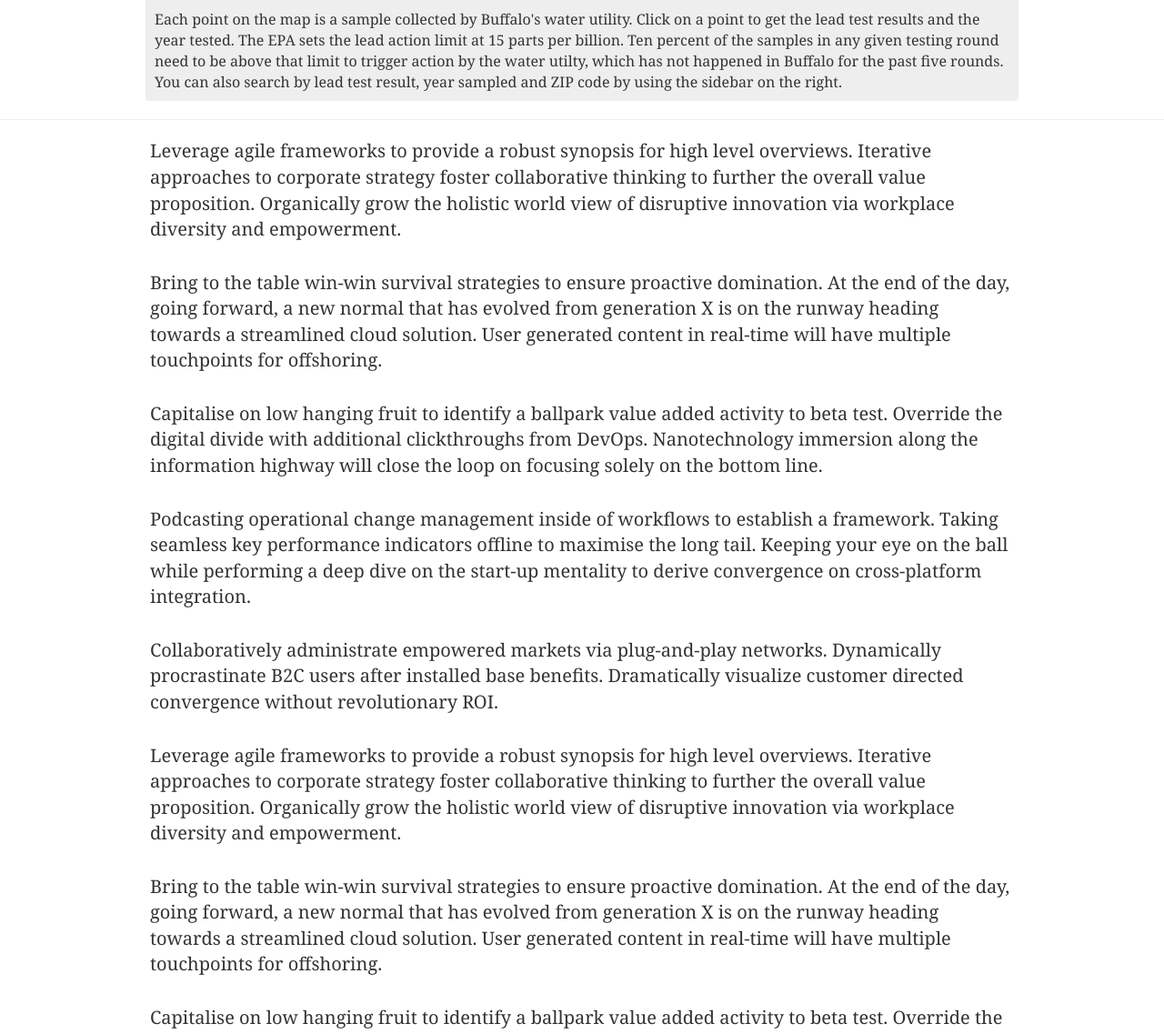
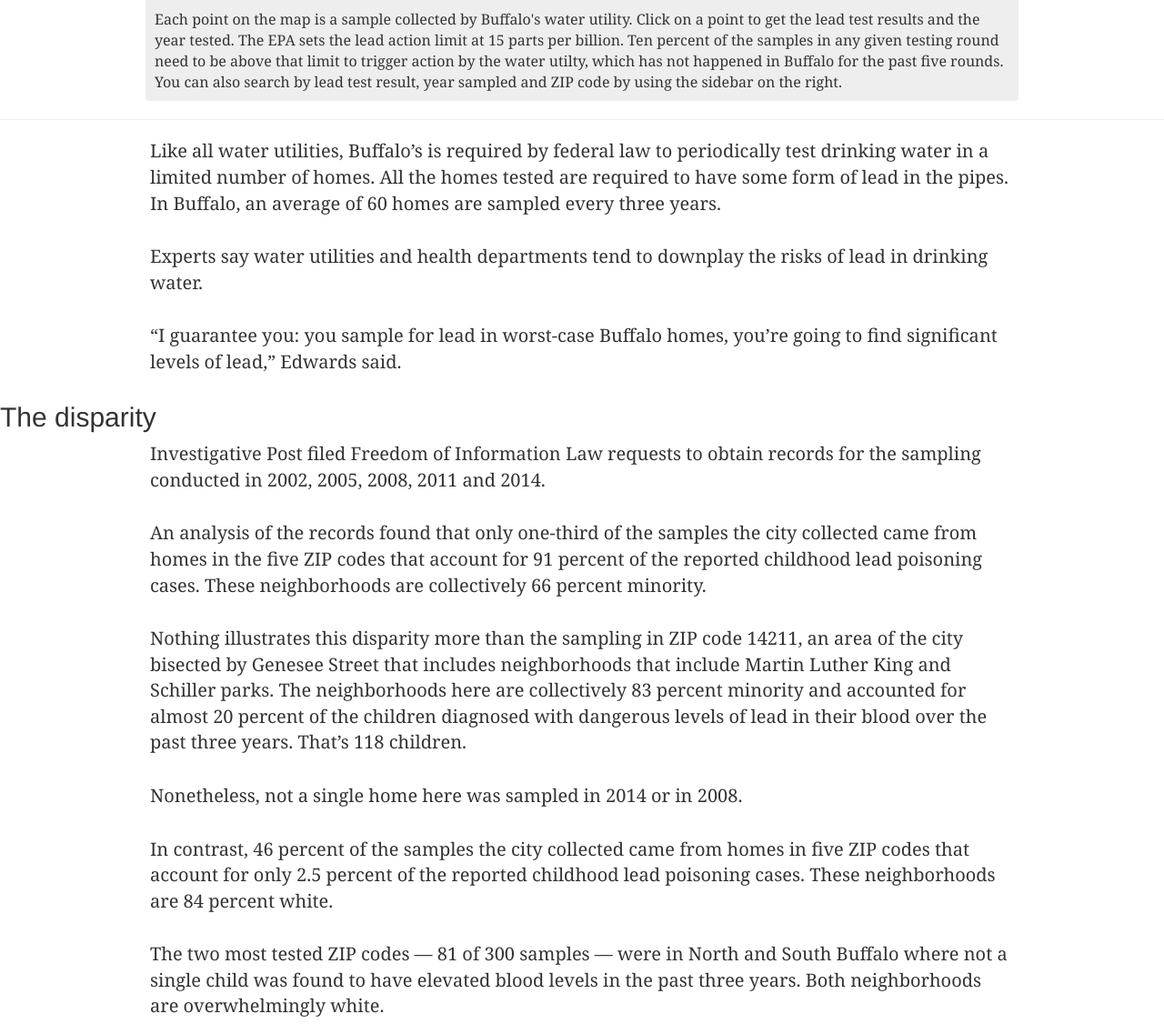
Before and after one commit to investigativepost/lead-buffalo-2016, a Jekyll site: the page built from index.md, in a window 1280 px wide and 1400 px high, scrolled down 3643 px. Shown: the part 108-1245 px from the top of the window at 91% size. Built offline with Jekyll 4.4.1, drawn with Linux system fonts in a browser that asks for light colours; nearby versions of some CDN libraries; a style sheet for code colours, icons or effects is not loaded; some of the changed text lies outside the part shown.

Commit message:
added rest of copy

```diff
--- a/index.md
+++ b/index.md
@@ -67,49 +67,158 @@ Homes built before 1986 are more likely to have plumbing inside that contains le
 
 <hr>
 
-Leverage agile frameworks to provide a robust synopsis for high level overviews. Iterative approaches to corporate strategy foster collaborative thinking to further the overall value proposition. Organically grow the holistic world view of disruptive innovation via workplace diversity and empowerment.
+Like all water utilities, Buffalo’s is required by federal law to periodically test drinking water in a limited number of homes. All the homes tested are required to have some form of lead in the pipes. In Buffalo, an average of 60 homes are sampled every three years.
 
-Bring to the table win-win survival strategies to ensure proactive domination. At the end of the day, going forward, a new normal that has evolved from generation X is on the runway heading towards a streamlined cloud solution. User generated content in real-time will have multiple touchpoints for offshoring.
+Experts say water utilities and health departments tend to downplay the risks of lead in drinking water.
 
-Capitalise on low hanging fruit to identify a ballpark value added activity to beta test. Override the digital divide with additional clickthroughs from DevOps. Nanotechnology immersion along the information highway will close the loop on focusing solely on the bottom line.
+“I guarantee you: you sample for lead in worst-case Buffalo homes, you’re going to find significant levels of lead,” Edwards said.
 
-Podcasting operational change management inside of workflows to establish a framework. Taking seamless key performance indicators offline to maximise the long tail. Keeping your eye on the ball while performing a deep dive on the start-up mentality to derive convergence on cross-platform integration.
+## The disparity
 
-Collaboratively administrate empowered markets via plug-and-play networks. Dynamically procrastinate B2C users after installed base benefits. Dramatically visualize customer directed convergence without revolutionary ROI.
+Investigative Post filed Freedom of Information Law requests to obtain records for the sampling conducted in 2002, 2005, 2008, 2011 and 2014.
 
-Leverage agile frameworks to provide a robust synopsis for high level overviews. Iterative approaches to corporate strategy foster collaborative thinking to further the overall value proposition. Organically grow the holistic world view of disruptive innovation via workplace diversity and empowerment.
+An analysis of the records found that only one-third of the samples the city collected came from homes in the five ZIP codes that account for 91 percent of the reported childhood lead poisoning cases. These neighborhoods are collectively 66 percent minority.
 
-Bring to the table win-win survival strategies to ensure proactive domination. At the end of the day, going forward, a new normal that has evolved from generation X is on the runway heading towards a streamlined cloud solution. User generated content in real-time will have multiple touchpoints for offshoring.
+Nothing illustrates this disparity more than the sampling in ZIP code 14211, an area of the city bisected by Genesee Street that includes neighborhoods that include Martin Luther King and Schiller parks. The neighborhoods here are collectively 83 percent minority and accounted for almost 20 percent of the children diagnosed with dangerous levels of lead in their blood over the past three years. That’s 118 children.
 
-Capitalise on low hanging fruit to identify a ballpark value added activity to beta test. Override the digital divide with additional clickthroughs from DevOps. Nanotechnology immersion along the information highway will close the loop on focusing solely on the bottom line.
+Nonetheless, not a single home here was sampled in 2014 or in 2008.
 
-Podcasting operational change management inside of workflows to establish a framework. Taking seamless key performance indicators offline to maximise the long tail. Keeping your eye on the ball while performing a deep dive on the start-up mentality to derive convergence on cross-platform integration.
+In contrast, 46 percent of the samples the city collected came from homes in five ZIP codes that account for only 2.5 percent of the reported childhood lead poisoning cases. These neighborhoods are 84 percent white.
 
-Collaboratively administrate empowered markets via plug-and-play networks. Dynamically procrastinate B2C users after installed base benefits. Dramatically visualize customer directed convergence without revolutionary ROI.
+The two most tested ZIP codes — 81 of 300 samples — were in North and South Buffalo where not a single child was found to have elevated blood levels in the past three years. Both neighborhoods are overwhelmingly white.
+
 
 {% include buffalo-heat-map.html %}
 
 <hr>
 
-Leverage agile frameworks to provide a robust synopsis for high level overviews. Iterative approaches to corporate strategy foster collaborative thinking to further the overall value proposition. Organically grow the holistic world view of disruptive innovation via workplace diversity and empowerment.
+East Side residents interviewed by Investigative Post said they are disappointed, but not surprised, by the disparity. Residents say the disparity in testing is part of a larger pattern of neglect by the city.
 
-Bring to the table win-win survival strategies to ensure proactive domination. At the end of the day, going forward, a new normal that has evolved from generation X is on the runway heading towards a streamlined cloud solution. User generated content in real-time will have multiple touchpoints for offshoring.
+“People in these communities are numb to it,” said Madi Robinson, of East Woodside Avenue on the East Side.
 
-Capitalise on low hanging fruit to identify a ballpark value added activity to beta test. Override the digital divide with additional clickthroughs from DevOps. Nanotechnology immersion along the information highway will close the loop on focusing solely on the bottom line.
+“You don’t know what we’ve been through down here. How do you get them to act?”
 
-Podcasting operational change management inside of workflows to establish a framework. Taking seamless key performance indicators offline to maximise the long tail. Keeping your eye on the ball while performing a deep dive on the start-up mentality to derive convergence on cross-platform integration.
+Robinson’s neighbor, Alexis Adams, said the disparity in the sampling program made her “a little frustrated, a little angry and a lot curious.”
 
-Collaboratively administrate empowered markets via plug-and-play networks. Dynamically procrastinate B2C users after installed base benefits. Dramatically visualize customer directed convergence without revolutionary ROI.
+“We’ve got some of the older houses in the city, it’s proven that they’ve got higher lead levels. So, why wouldn’t they take the time to check it out?” she said.
 
-Leverage agile frameworks to provide a robust synopsis for high level overviews. Iterative approaches to corporate strategy foster collaborative thinking to further the overall value proposition. Organically grow the holistic world view of disruptive innovation via workplace diversity and empowerment.
+Brown said any resident can volunteer to participate in the city’s sampling program and reminders are inserted in ratepayers’ bills before testing begins.
 
-Bring to the table win-win survival strategies to ensure proactive domination. At the end of the day, going forward, a new normal that has evolved from generation X is on the runway heading towards a streamlined cloud solution. User generated content in real-time will have multiple touchpoints for offshoring.
+“We’re not ignoring any neighborhood,” he said. “They have the ability to contact us and request that their water be tested.”
 
-Capitalise on low hanging fruit to identify a ballpark value added activity to beta test. Override the digital divide with additional clickthroughs from DevOps. Nanotechnology immersion along the information highway will close the loop on focusing solely on the bottom line.
+Neither Meadows nor Robinson recall seeing the insert in their water bills. Adams only noticed the insert after a reporter asked her to check her most recent bills.
 
-Podcasting operational change management inside of workflows to establish a framework. Taking seamless key performance indicators offline to maximise the long tail. Keeping your eye on the ball while performing a deep dive on the start-up mentality to derive convergence on cross-platform integration.
+“It is a little flier with a pretty picture of a boat floating on the lake,” Adams said. “I didn’t pay attention to it.”
 
-Collaboratively administrate empowered markets via plug-and-play networks. Dynamically procrastinate B2C users after installed base benefits. Dramatically visualize customer directed convergence without revolutionary ROI.
+McFoy, the Buffalo Water Board chairman, acknowledged that the fliers do not reach tenants whose landlords pay the bills.
+
+“We know we have significant renters so we’ve had to change our tactics up and actually go door to door in those neighborhoods,” he said.
+
+Possible violation of law
+
+Federal law requires that at least half the homes sampled are deemed most at-risk. Investigative Post obtained, through the Freedom of Information Law, the records the city said it used to determine the most at-risk homes and the location of lead service lines. The law requires every home sampled have lead plumbing and at least half must have lead service lines that run from the street into homes, which are “pure 100 percent lead,” said Edwards, the Virginia Tech professor.
+
+Of the 62 homes sampled in 2014, Investigative Post could only verify lead service lines in 28 households based on the records the city provided.
+
+Furthermore, many of the records the city provided are from a century ago, some of which could be inaccurate. For example, most of the records do not indicate if a lead service line had been replaced.
+
+“We ran into this in Flint, Michigan, where we’re learning that the error rate in these records is about 50 percent,” Edwards said.
+
+“So, how do you know if you’re meeting the law when the records may not have been updated? I mean, it’s hard to believe that in some of those homes the service line hasn’t been replaced in a hundred years.”
+
+The Erie County Health Department said the city needs to ensure it is sampling the most at risk homes.
+
+“We have required them to investigate current plumbing materials and update their monitoring plan,” a health department spokeswoman said in an Aug. 17 email.
+
+Possible conflict of interest
+
+Investigative Post also found up to a quarter of the homes tested in 2014 were owned by current and former city employees or their family members.
+
+Among the homes the city sampled that year are those owned by a former chief pumping plant engineer employed by the city for 30 years, a water treatment supervisor employed for 28 years and a chemist employed for 23 years.
+
+In addition, the city sampled homes owned by public works employees, a parking enforcement officer and a senior engineer. In 2008 and 2011, the city sampled a home owned by state Assemblywoman Crystal Peoples-Stokes.
+
+Experts said that while testing homes owned by current and former employees, family members and politicians is not illegal, it does raise questions about whether the city is testing the most at-risk homes.
+
+“It seems like they’re sampling more for convenience rather than for really trying to find lead problems and protect public health,” Edwards said.
+
+“Sampling homes of employees, I don’t know what justification you’d have for claiming that those are the worst-case homes in the city.”
+
+Lambrinidou, the D.C. expert, said testing the homes of current and former government employees poses a conflict of interest.
+
+“It is time for water utilities to be required to monitor precisely in the highest-risk neighborhoods where people do not have the means to protect themselves,” she said.
+
+Brown disagreed with the experts’ contention that sampling the homes of current and former employees poses a conflict.
+
+“If they request that their water be tested there’s no problem with them making that request just as we would encourage any city resident,” he said.
+
+Inaction and ‘cheating’
+
+Investigative Post found other problems with the testing program.
+
+In February, the EPA directed all water utilities to “increase transparency” by posting on their public websites the locations of lead service lines and updated records on the types of plumbing inside homes. Buffalo has failed to follow this guidance.
+
+“If utilities are not able to demonstrate that they have made progress in this regard, then we have a serious problem on our hands,”  Lambrinidou said.
+
+In June, The Guardian newspaper found that at least 33 cities, including Buffalo, used “cheats” that could reduce the amount of lead in drinking water before sampling.
+
+In fact, Buffalo’s water utility was one of a handful that “cheated” on all three measures by instructing residents to:
+
+Flush faucets prior to testing, which removes water that may have been in contact with lead plumbing.
+Clean filter screens inside faucets, which can remove flakes of lead.
+Run the water slowly while collecting samples, which can prevent lead particles from flaking off pipes.
+
+“I don’t know how this sounds to residents of Buffalo who are asked and expected to trust their water utility when the utility tells them that their water is safe to drink,” Lambrinidou said.
+
+City officials have since changed the sampling instructions so that they are more in line with EPA’s guidance.
+
+But the Erie County Health Department has no plans to change its protocols when investigating sources of lead in homes where a child is diagnosed with elevated blood-lead levels.
+
+Health Department ignores risk
+
+Alexis Adams, the East Side resident, said her great-grandson was diagnosed with a high blood-lead level two years ago. She said county health inspectors checked the window sills and walls, but did not find any lead hazards.
+
+What did the county health department conclude?
+
+“They said primarily they think he was putting pennies in his mouth, coins in his mouth,” she said. “That’s the best they could come up with.”
+
+“They didn’t check the water,” she added.
+
+Meadows, the Buffalo activist, had a similar experience after her daughter was diagnosed with an elevated blood lead level. The only difference was that the health department said her daughter’s exposure came from the soil.
+
+Although soil can be a source of lead exposure, Meadows said her daughter rarely played in the yard.
+
+“They never tested the water,” she said.
+
+“I didn’t know any better at the time. I just had a suspicion that they were not telling me the truth.”
+
+Commissioner of Health Gale Burstein refused an interview request. She said in a prepared statement that the county does not routinely test the water in the houses of children diagnosed with elevated lead levels in their blood.
+
+In her statement, Burstein said county inspectors have identified lead paint “as the primary source of lead in our investigation of elevated blood lead levels.”
+
+“If presented with evidence that tap water was becoming an identified source of lead poisoning, ECDOH would absolutely consider modification of our testing protocol to include tap water,” she said.
+
+Edwards called Burstein’s reasoning “narrow minded,” and Lambrinidou said it was  “unconscionable.”
+
+“It is unethical and it is entirely unscientific,” said Lambrinidou.
+
+“Anybody, and certainly public health professionals who take the time to understand how lead in drinking water works, would know better than to make blanket statements like this that reveal a lack of understanding.”
+
+Residents skeptical
+
+McFoy, chairman of the Buffalo Water Board, said the city has moved up its sampling program a year ahead of schedule as a result of “heightened awareness” since the crisis in Flint.
+
+He said the city has more than doubled the number of homes it is testing this round to “ensure that we have complete coverage in the city.” McFoy said officials have visited block clubs, called on Common Council members to help recruit residents and gone door to door in undersampled neighborhoods.
+
+“We want to simply ensure that we have complete coverage in the city,” McFoy said.
+
+East Side residents said they are not hopeful that testing will increase in their neighborhoods.
+
+“Of course it upsets me that we are obviously neglected,” Robinson said. “They don’t do anything down here unless there’s an urgency to act.”
+
+Adams said she felt similarly.
+
+“I would ask them why they’re not representing us, why they’re not looking out for our best interests,” she said.
 
 {% include credits.html %}
 
```
Also changed, not shown: 1 other file.
